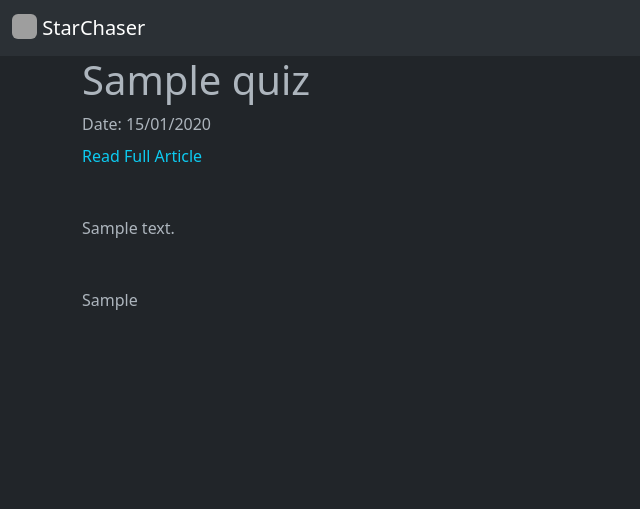
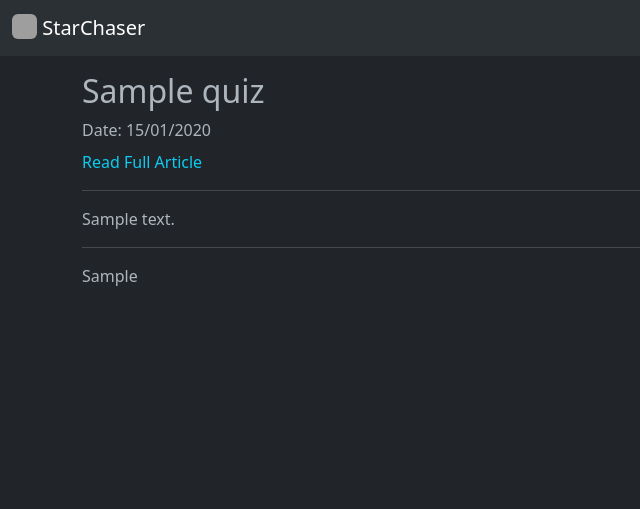
Before and after one commit to louiskwt/starchaser-portal, a Django app: a page that uses templates/quiz/quiz-page.html in a window 1280 px wide. Shown: the top 509 px of the page, without its empty margins (0-640 px from the left). Run offline with Django 4.2, Linux system fonts and the light colour scheme; tables that the repository leaves empty hold one stand-in row (values such as "Sample post"); parts of the project's set-up code (start-up, migrations or seed data) failed here and were passed over; grey boxes are pictures that could not be loaded.

Commit message:
update quiz page style

```diff
--- a/templates/quiz/quiz-page.html
+++ b/templates/quiz/quiz-page.html
@@ -9,18 +9,17 @@
 {% endblock title %}
 
 {% block content %}
-<h1>{{ quiz.title }}</h1>
+<h2 class="mt-3">{{ quiz.title }}</h2>
 <div class="mb-3 d-flex flex-column">
     <span>Date: {{ quiz.created_at|date:"d/m/Y" }}</span>
     <a class="mt-2 link-info text-decoration-none" href="{{ quiz.source }}">Read Full Article</a>
 </div>
-
-<div class="mt-5">
+<hr/>
+<div class="mt-3">
     {{ quiz.content|md }}
 </div>
-
-
-<div class="mt-5">{{ quiz.vocab_list|md }}</div>
+<hr/>
+<div class="mt-2">{{ quiz.vocab_list|md }}</div>
 
 
 {% endblock content %}
```
